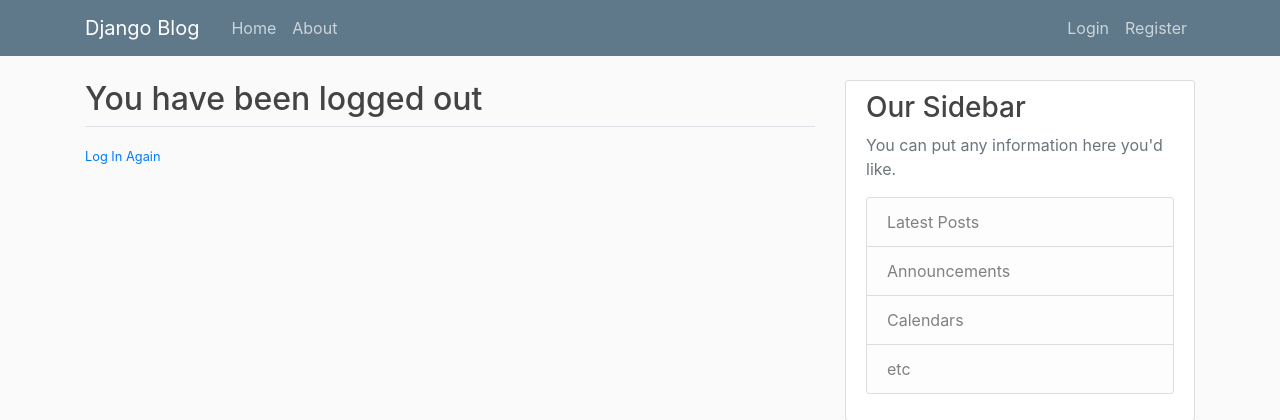
After one commit to aditwhorra42/django-blog-project, a Django app: page /logout/ in a window 1280 px wide. The commit adds this page. Shown: the top 420 px of the page. Run offline with Django 3.2, Linux system fonts and the light colour scheme; some libraries are stand-ins or nearby versions.

Commit message:
Added logout view and template

```diff
--- a/blog_app/settings.py
+++ b/blog_app/settings.py
@@ -123,3 +123,5 @@ USE_TZ = True
 STATIC_URL = '/static/'
 
 CRISPY_TEMPLATE_PACK = 'bootstrap4'
+
+LOGIN_REDIRECT_URL = 'blog-home'
--- a/blog_app/templates/blog_app/navbar.html
+++ b/blog_app/templates/blog_app/navbar.html
@@ -12,8 +12,12 @@
           </div>
           <!-- Navbar Right Side -->
           <div class="navbar-nav">
-            <a class="nav-item nav-link" href="#">Login</a>
-            <a class="nav-item nav-link" href="#">Register</a>
+            {% if user.is_authenticated %}
+              <a class="nav-item nav-link" href="{% url 'logout' %}">Logout</a>
+            {% else %}
+              <a class="nav-item nav-link" href="{% url 'login' %}">Login</a>
+              <a class="nav-item nav-link" href="{% url 'register-user' %}">Register</a>
+            {% endif %}
           </div>
         </div>
       </div>
--- /dev/null
+++ b/users/templates/users/logout.html
@@ -0,0 +1,6 @@
+{% extends "blog/base.html" %}
+{% block content %}
+<h2> You have been logged out </h2>
+    <div class="border-top pt-3"> </div>
+        <small class="text-muted"> <a href="{% url 'login' %}">Log In Again</a> </small>
+{% endblock content %}
--- a/users/views.py
+++ b/users/views.py
@@ -9,7 +9,7 @@ def register(request):
             username = form.cleaned_data.get('username')
             messages.success(request, f"Account has been successfully created for {username}")
             form.save()
-            return redirect('blog-home')
+            return redirect('login')
     else:
         form = UserRegistrationForm()
     return render(request, 'users/register.html', {'form': form})
```
